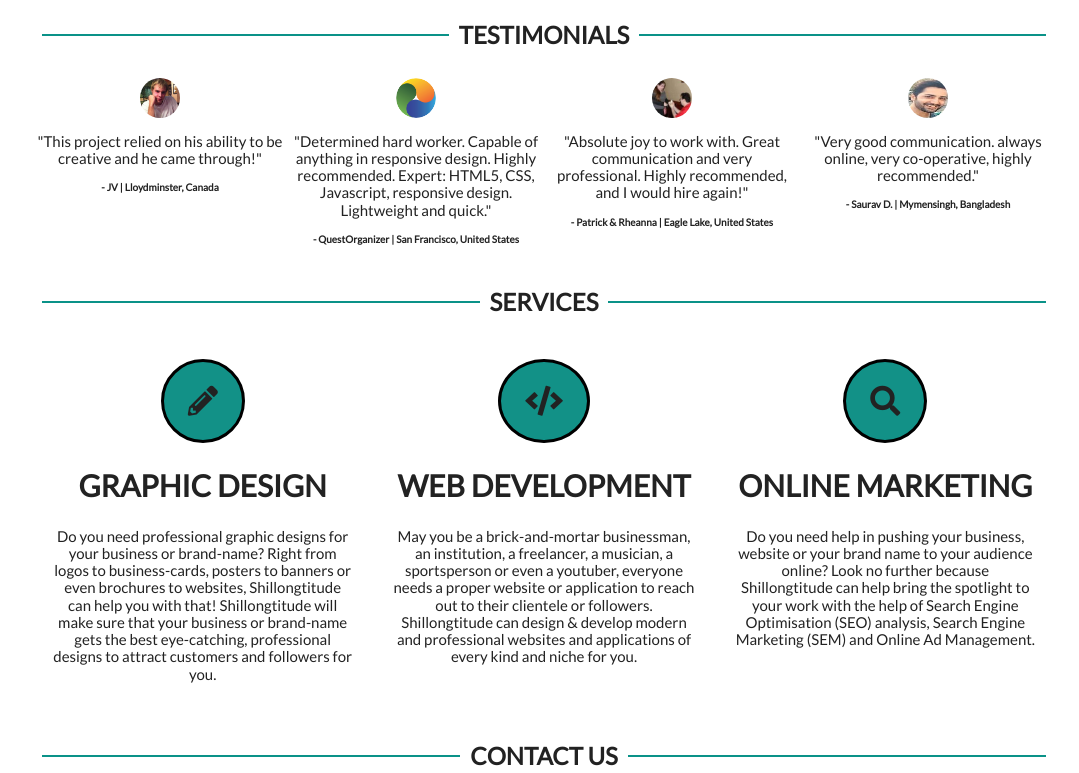
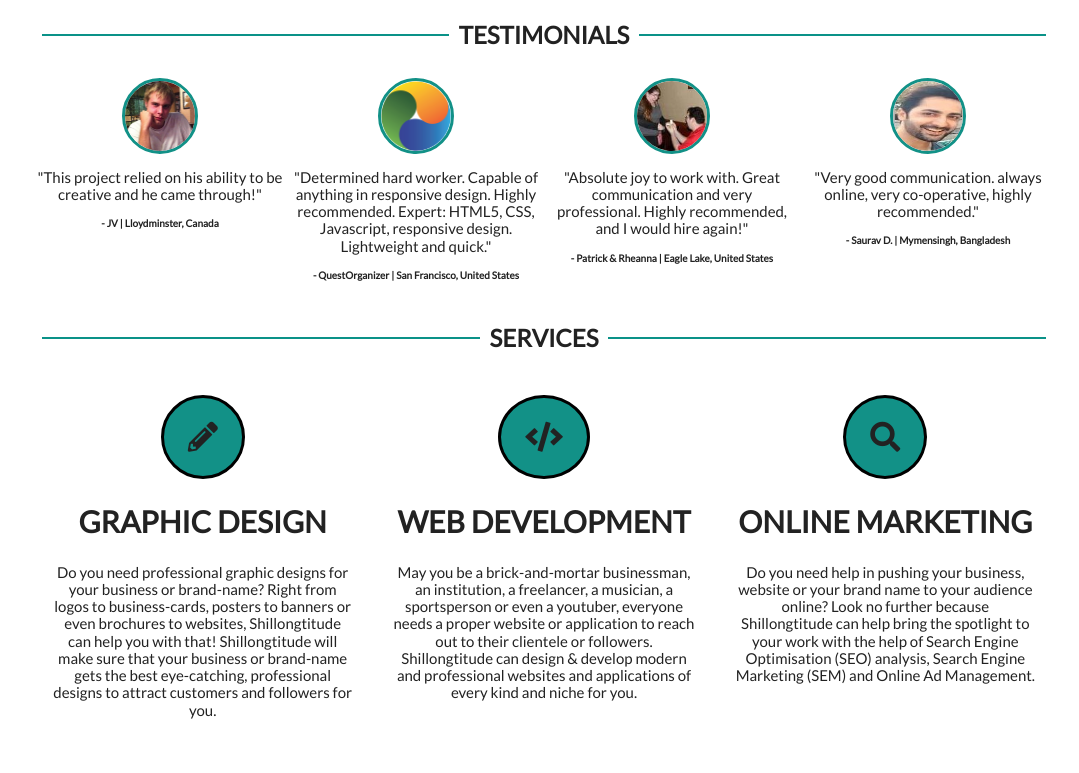
Before and after one commit to andrewl64/shillongtitude, a plain HTML site: page index.html in a window 1280 px wide. Shown: the part 1494-2267 px from the top of the page, without its empty margins (96-1175 px from the left). Drawn offline with Linux system fonts and the light colour scheme.

Commit message:
Change feed images commit

```diff
--- a/css/main.css
+++ b/css/main.css
@@ -191,8 +191,9 @@ main section p {font-size: 1.5em;}
 }
 .feedback img {
     border-radius: 50%;
-    width: 4em;
-    height: 4em;
+    width: 7em;
+    height: 7em;
+    border: 0.32em solid #129187;
 }
 .feedInfo {
     display: flex; justify-content: center; align-items: center;
```
